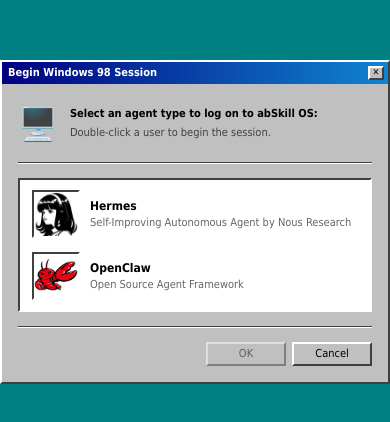
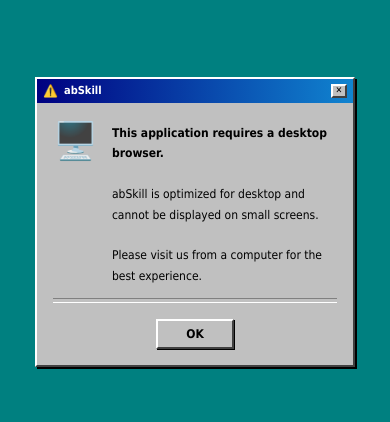
Before and after one commit to 0xumutcan/abskill, a Next.js app: page / in a window 390 px wide. Shown: the part 200-622 px from the top of the page. Built offline with nearby package versions, Linux system fonts and the light colour scheme.

Commit message:
add mobile block screen

```diff
--- a/src/app/layout.tsx
+++ b/src/app/layout.tsx
@@ -1,6 +1,7 @@
 import type { Metadata } from "next";
 import { VT323 } from "next/font/google";
 import "./globals.css";
+import MobileBlock from "@/components/MobileBlock";
 
 const vt323 = VT323({
   weight: "400",
@@ -20,7 +21,7 @@
 export default function RootLayout({ children }: { children: React.ReactNode }) {
   return (
     <html lang="en" className={vt323.variable}>
-      <body>{children}</body>
+      <body><MobileBlock>{children}</MobileBlock></body>
     </html>
   );
 }
--- /dev/null
+++ b/src/components/MobileBlock.tsx
@@ -0,0 +1,104 @@
+"use client";
+
+import { useEffect, useState } from "react";
+
+export default function MobileBlock({ children }: { children: React.ReactNode }) {
+  const [isMobile, setIsMobile] = useState(false);
+  const [checked, setChecked] = useState(false);
+
+  useEffect(() => {
+    const check = () => setIsMobile(window.innerWidth < 900);
+    check();
+    setChecked(true);
+    window.addEventListener("resize", check);
+    return () => window.removeEventListener("resize", check);
+  }, []);
+
+  if (!checked) return null;
+
+  if (isMobile) {
+    return (
+      <div style={{
+        width: "100vw",
+        height: "100vh",
+        background: "#008080",
+        display: "flex",
+        alignItems: "center",
+        justifyContent: "center",
+        fontFamily: '"MS Sans Serif", "Microsoft Sans Serif", Tahoma, sans-serif',
+        padding: 16,
+      }}>
+        <div style={{
+          background: "#c0c0c0",
+          border: "2px solid",
+          borderColor: "#ffffff #404040 #404040 #ffffff",
+          width: "100%",
+          maxWidth: 320,
+          boxShadow: "2px 2px 0 #000",
+        }}>
+          {/* Title bar */}
+          <div style={{
+            background: "linear-gradient(to right, #000080, #1084d0)",
+            padding: "3px 6px",
+            display: "flex",
+            alignItems: "center",
+            justifyContent: "space-between",
+          }}>
+            <div style={{ display: "flex", alignItems: "center", gap: 6 }}>
+              <span style={{ fontSize: 12 }}>⚠️</span>
+              <span style={{ color: "white", fontSize: 11, fontWeight: "bold" }}>abSkill</span>
+            </div>
+            <div style={{
+              width: 16, height: 14,
+              background: "#c0c0c0",
+              border: "2px solid",
+              borderColor: "#ffffff #404040 #404040 #ffffff",
+              display: "flex", alignItems: "center", justifyContent: "center",
+              fontSize: 9, fontWeight: "bold", lineHeight: 1,
+            }}>✕</div>
+          </div>
+
+          {/* Body */}
+          <div style={{ padding: "20px 16px 16px", display: "flex", flexDirection: "column", gap: 16 }}>
+            <div style={{ display: "flex", alignItems: "flex-start", gap: 14 }}>
+              <span style={{ fontSize: 36, flexShrink: 0, lineHeight: 1 }}>🖥️</span>
+              <div style={{ fontSize: 12, lineHeight: 1.7, color: "#000" }}>
+                <b>This application requires a desktop browser.</b>
+                <br /><br />
+                abSkill is optimized for desktop and cannot be displayed on small screens.
+                <br /><br />
+                Please visit us from a computer for the best experience.
+              </div>
+            </div>
+
+            {/* Divider */}
+            <div style={{ height: 1, background: "#808080", marginTop: -4 }} />
+            <div style={{ height: 1, background: "#ffffff", marginTop: -13 }} />
+
+            {/* OK button */}
+            <div style={{ display: "flex", justifyContent: "center" }}>
+              <button
+                onClick={() => window.open("https://x.com/0xabstract", "_blank")}
+                style={{
+                  padding: "4px 28px",
+                  fontSize: 12,
+                  background: "#c0c0c0",
+                  border: "2px solid",
+                  borderColor: "#ffffff #404040 #404040 #ffffff",
+                  cursor: "default",
+                  fontFamily: "inherit",
+                  fontWeight: "bold",
+                  boxShadow: "1px 1px 0 #000",
+                }}
+              >
+                OK
+              </button>
+            </div>
+          </div>
+        </div>
+      </div>
+    );
+  }
+
+  return <>{children}</>;
+}
```
